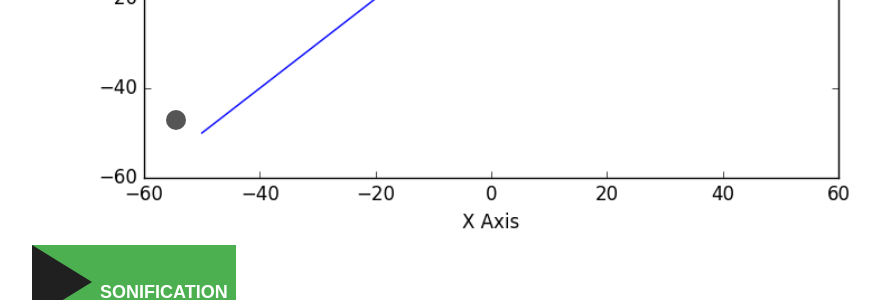
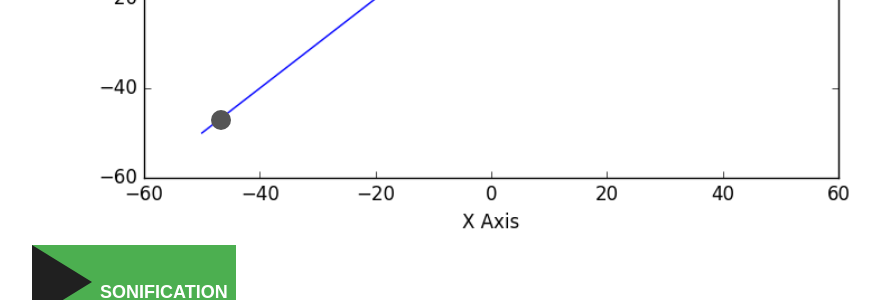
Before and after one commit to rbobkoskie3/rbobkoskie3.github.io, a Jekyll site: the page built from line/linePosSlope.html, in a window 1280 px wide. Shown: the part 833-1133 px from the top of the page, without its empty margins (160-1040 px from the left). Built offline with Jekyll 4.4.1, drawn with Linux system fonts in a browser that asks for light colours.

Commit message:
Add files via upload

```diff
--- a/line/linePosSlope.html
+++ b/line/linePosSlope.html
@@ -198,8 +198,8 @@
         }
         /* Standard syntax */
         @keyframes tracePlt {
-            0%   {left:15%; top:80%;}
-            100% {left:80%; top:10%;}
+            0%   {left:20%; top:80%;}
+            100% {left:82%; top:15%;}
         }
 
         /*
```
